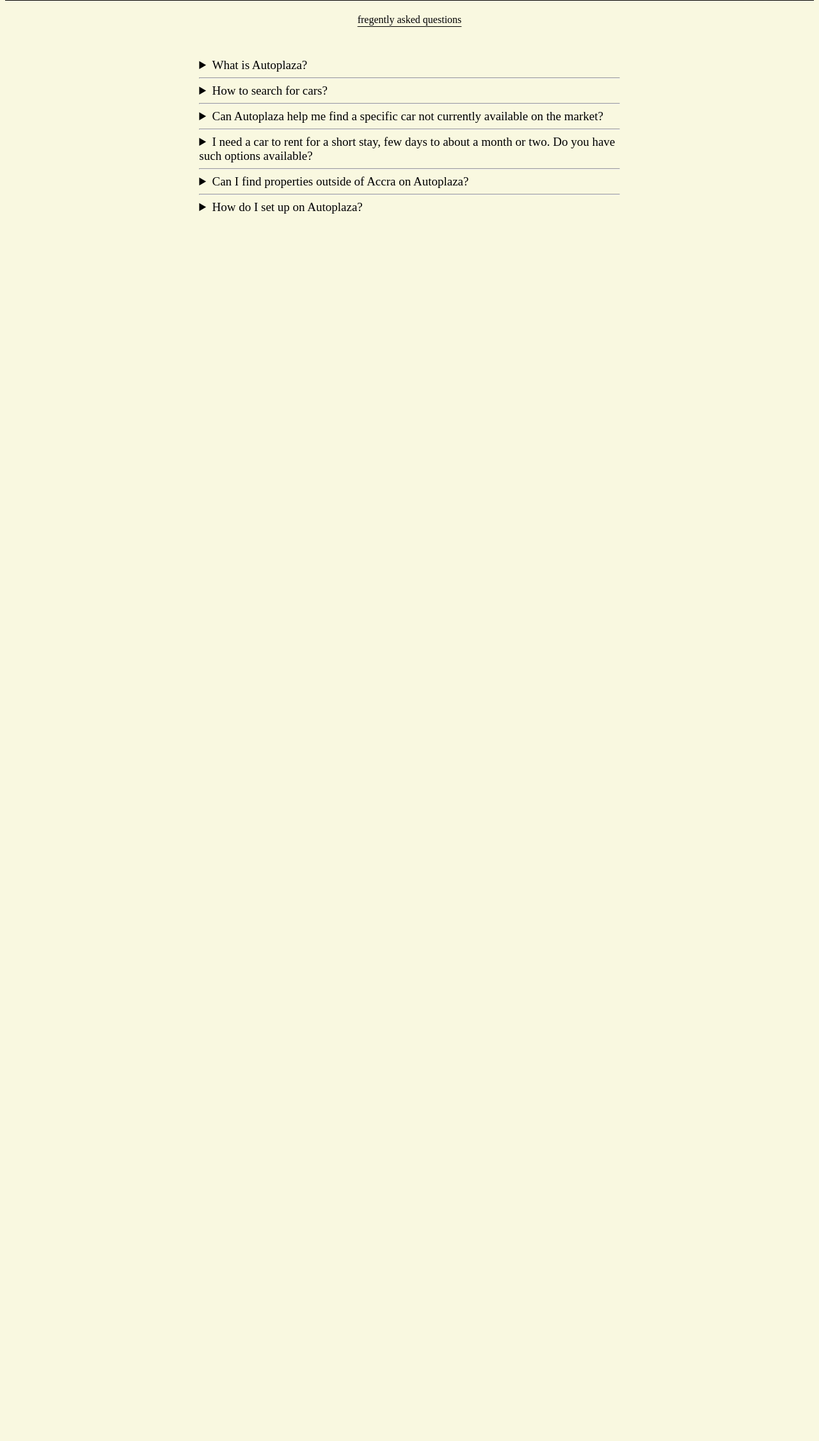
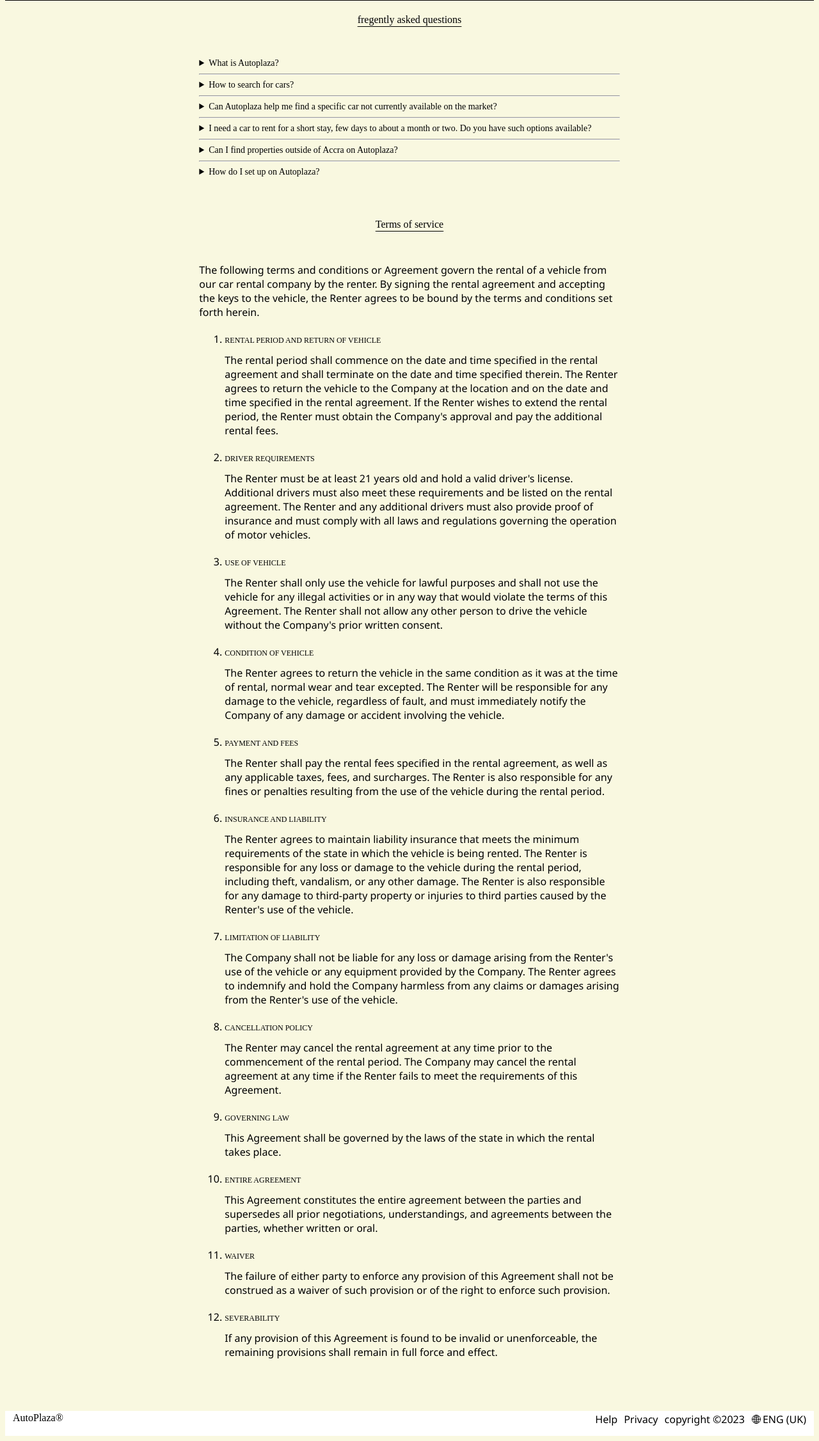
Before and after one commit to Wediah/Car-rental-company, a PHP site: page /help.html in a window 1280 px wide. Shown: the part 307-2560 px from the top of the page at 64% size. Before the commit the page ends 641 px from the top, so only its background shows below. Run offline with PHP 8.4, Linux system fonts and the light colour scheme.

Commit message:
completes help page

```diff
--- a/help.html
+++ b/help.html
@@ -62,5 +62,78 @@
         </details>
 
     </div>
+
+    <p class="fre">Terms of service</p>
+
+    <div class="questions">
+    <p>The following terms and conditions or Agreement govern the rental of a vehicle from our car rental company by the renter. By signing the rental agreement and accepting the keys to the vehicle, the Renter agrees to be bound by the terms and conditions set forth herein.</p>
+    <ol class="term">
+        <li>
+            <p class="terms">RENTAL PERIOD AND RETURN OF VEHICLE</p>
+            The rental period shall commence on the date and time specified in the rental agreement and shall terminate on the date and time specified therein. The Renter agrees to return the vehicle to the Company at the location and on the date and time specified in the rental agreement. If the Renter wishes to extend the rental period, the Renter must obtain the Company's approval and pay the additional rental fees.
+        </li>
+        <li>
+            <p class="terms">DRIVER REQUIREMENTS</p>
+            The Renter must be at least 21 years old and hold a valid driver's license. Additional drivers must also meet these requirements and be listed on the rental agreement. The Renter and any additional drivers must also provide proof of insurance and must comply with all laws and regulations governing the operation of motor vehicles.
+        </li>
+        <li>
+            <p class="terms">USE OF VEHICLE</p>
+            The Renter shall only use the vehicle for lawful purposes and shall not use the vehicle for any illegal activities or in any way that would violate the terms of this Agreement. The Renter shall not allow any other person to drive the vehicle without the Company's prior written consent.
+        </li>
+        <li>
+            <p class="terms">CONDITION OF VEHICLE</p>
+            The Renter agrees to return the vehicle in the same condition as it was at the time of rental, normal wear and tear excepted. The Renter will be responsible for any damage to the vehicle, regardless of fault, and must immediately notify the Company of any damage or accident involving the vehicle.
+        </li>
+        <li>
+            <p class="terms">PAYMENT AND FEES</p>
+            The Renter shall pay the rental fees specified in the rental agreement, as well as any applicable taxes, fees, and surcharges. The Renter is also responsible for any fines or penalties resulting from the use of the vehicle during the rental period.
+        </li>
+        <li>
+            <p class="terms">INSURANCE AND LIABILITY</p>
+            The Renter agrees to maintain liability insurance that meets the minimum requirements of the state in which the vehicle is being rented. The Renter is responsible for any loss or damage to the vehicle during the rental period, including theft, vandalism, or any other damage. The Renter is also responsible for any damage to third-party property or injuries to third parties caused by the Renter's use of the vehicle.
+        </li>
+        <li>
+            <p class="terms">LIMITATION OF LIABILITY</p>
+            The Company shall not be liable for any loss or damage arising from the Renter's use of the vehicle or any equipment provided by the Company. The Renter agrees to indemnify and hold the Company harmless from any claims or damages arising from the Renter's use of the vehicle.
+        </li>
+        <li>
+            <p class="terms">CANCELLATION POLICY</p>
+            The Renter may cancel the rental agreement at any time prior to the commencement of the rental period. The Company may cancel the rental agreement at any time if the Renter fails to meet the requirements of this Agreement.
+        </li>
+        <li>
+            <p class="terms">GOVERNING LAW</p>
+            This Agreement shall be governed by the laws of the state in which the rental takes place.
+        </li>
+        <li>
+            <p class="terms">ENTIRE AGREEMENT</p>
+            This Agreement constitutes the entire agreement between the parties and supersedes all prior negotiations, understandings, and agreements between the parties, whether written or oral.
+        </li>
+        <li>
+            <p class="terms">WAIVER</p>
+            The failure of either party to enforce any provision of this Agreement shall not be construed as a waiver of such provision or of the right to enforce such provision.
+        </li>
+        <li>
+            <p class="terms">SEVERABILITY</p>
+            If any provision of this Agreement is found to be invalid or unenforceable, the remaining provisions shall remain in full force and effect.
+        </li>
+    </ol>
+    </div>
+
+    <!--footer-->
+  <div class="footer0">
+    <div class="footer">
+      <div class="title">AutoPlaza®</div>
+      <div class="footer2">
+        <div><a href="help.html">Help</a> </div>
+        <div>Privacy</div>
+        <div>copyright ©2023</div>
+        <div class="footer3">
+          <ion-icon name="globe-outline"></ion-icon>
+          <div>ENG (UK)</div>
+        </div>
+
+      </div>
+    </div>
+  </div>
 </body>
 </html>
--- a/style.css
+++ b/style.css
@@ -1045,7 +1045,7 @@
 }
 
 .questions summary {
-  font-size: 19px;
+  font-size: 14px;
   font-family: Zen Dots;
 }
 
@@ -1060,3 +1060,13 @@
   text-underline-offset: 5px;
   font-family: Zen Dots;
 }
+
+.term li{
+  margin-top: 20px;
+}
+
+.terms {
+  font-size: 12px;
+  font-family: Zen Dots;
+  font-weight: bold;
+}
```
